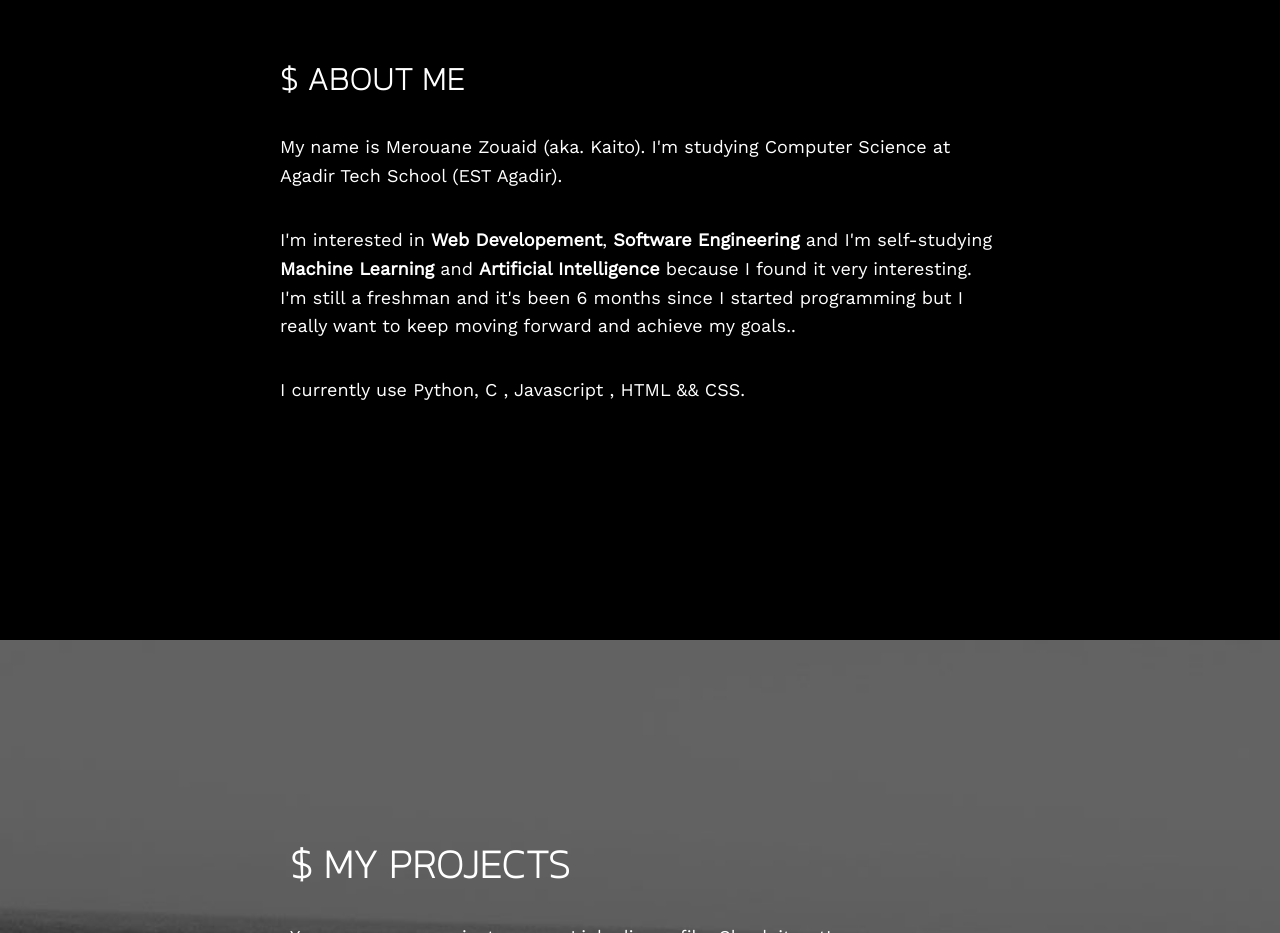
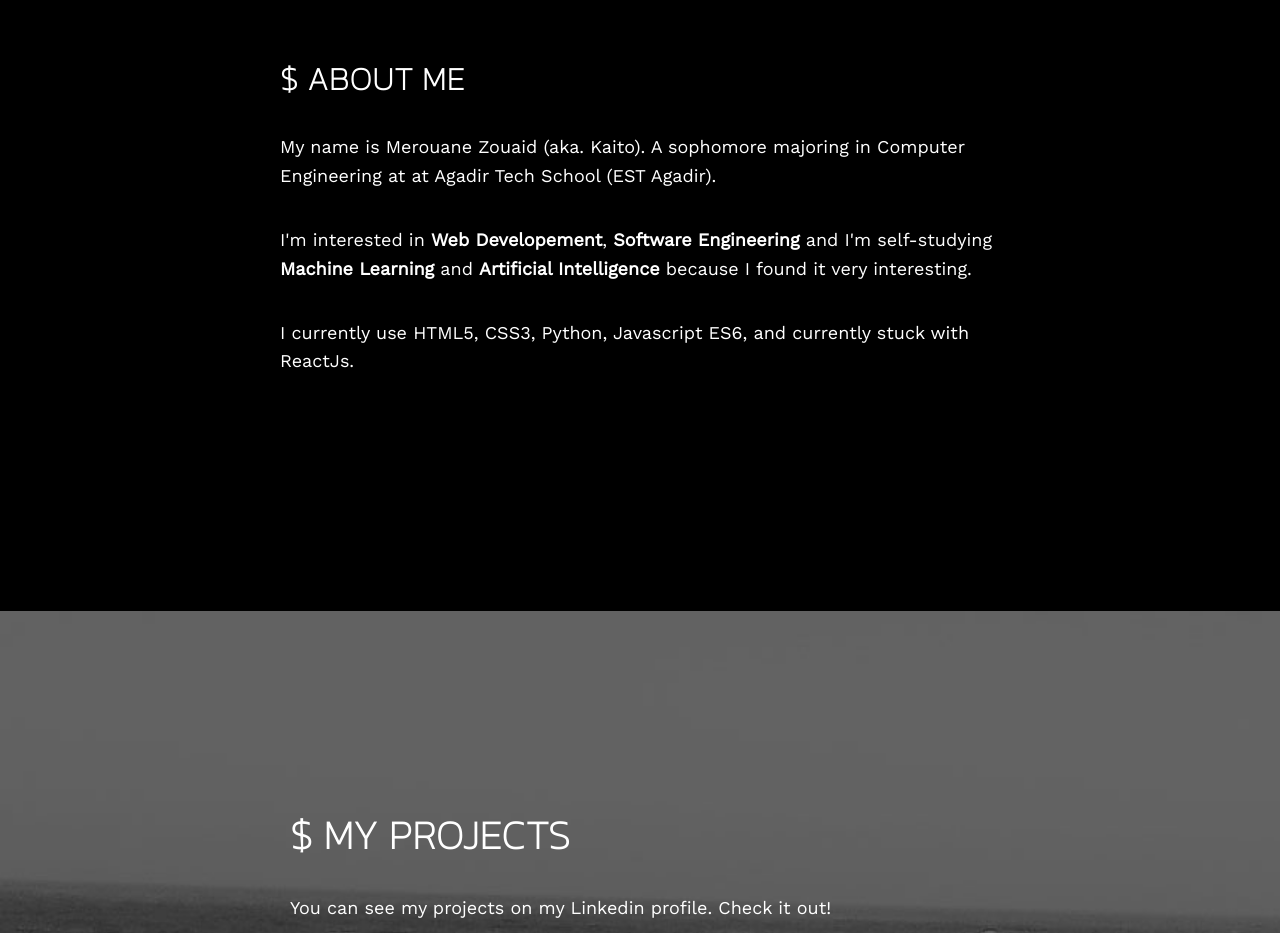
Before and after one commit to merouanezouaid/kaito, a plain HTML site: page index.html in a window 1280 px wide. Shown: the part 940-1873 px from the top of the page. Drawn offline with nearby package versions, Linux system fonts and the light colour scheme.

Commit message:
Update index.html

```diff
--- a/index.html
+++ b/index.html
@@ -63,10 +63,9 @@
                     <div class="spaced">
                     <h2 class="titles">$ About me</h2>
                     <div class="description">
-                    <p>My name is Merouane Zouaid (aka. Kaito). I'm studying Computer Science at Agadir Tech School (EST Agadir).</p>
+                    <p>My name is Merouane Zouaid (aka. Kaito). A sophomore majoring in Computer Engineering at at Agadir Tech School (EST Agadir).</p>
                     <p>I'm interested in <strong>Web Developement</strong>, <strong>Software Engineering</strong> and I'm self-studying <strong> Machine Learning</strong> and <strong>Artificial Intelligence</strong> because I found it very interesting.<br>
-                    I'm still a freshman and it's been 6 months since I started programming but I really want to keep moving forward and achieve my goals..</p>
-                    <p>I currently use Python, C , Javascript , HTML && CSS.</p>
+                    <p>I currently use HTML5, CSS3, Python, Javascript ES6, and currently stuck with ReactJs.</p>
                 </div>
             </div>
                 </div>
```
